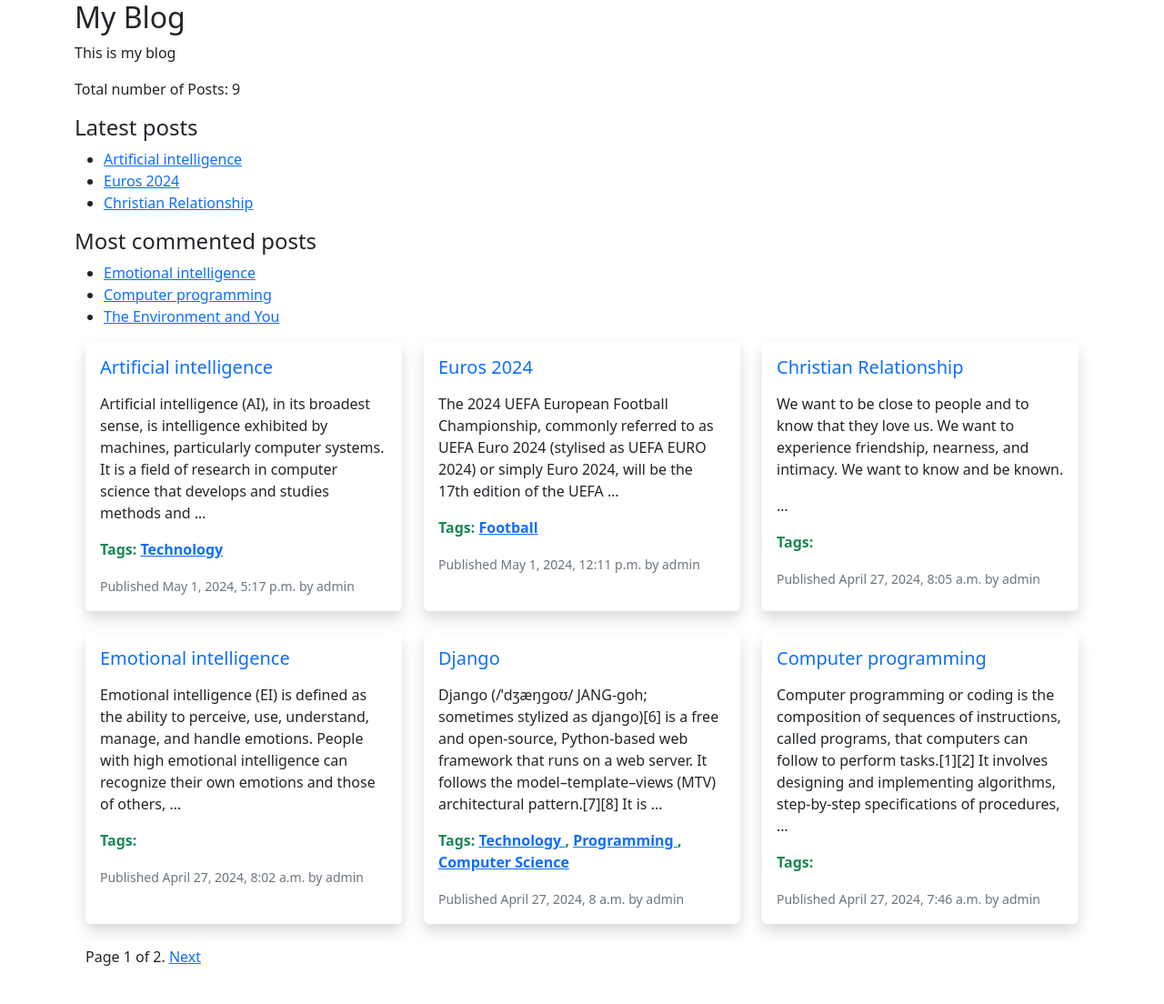
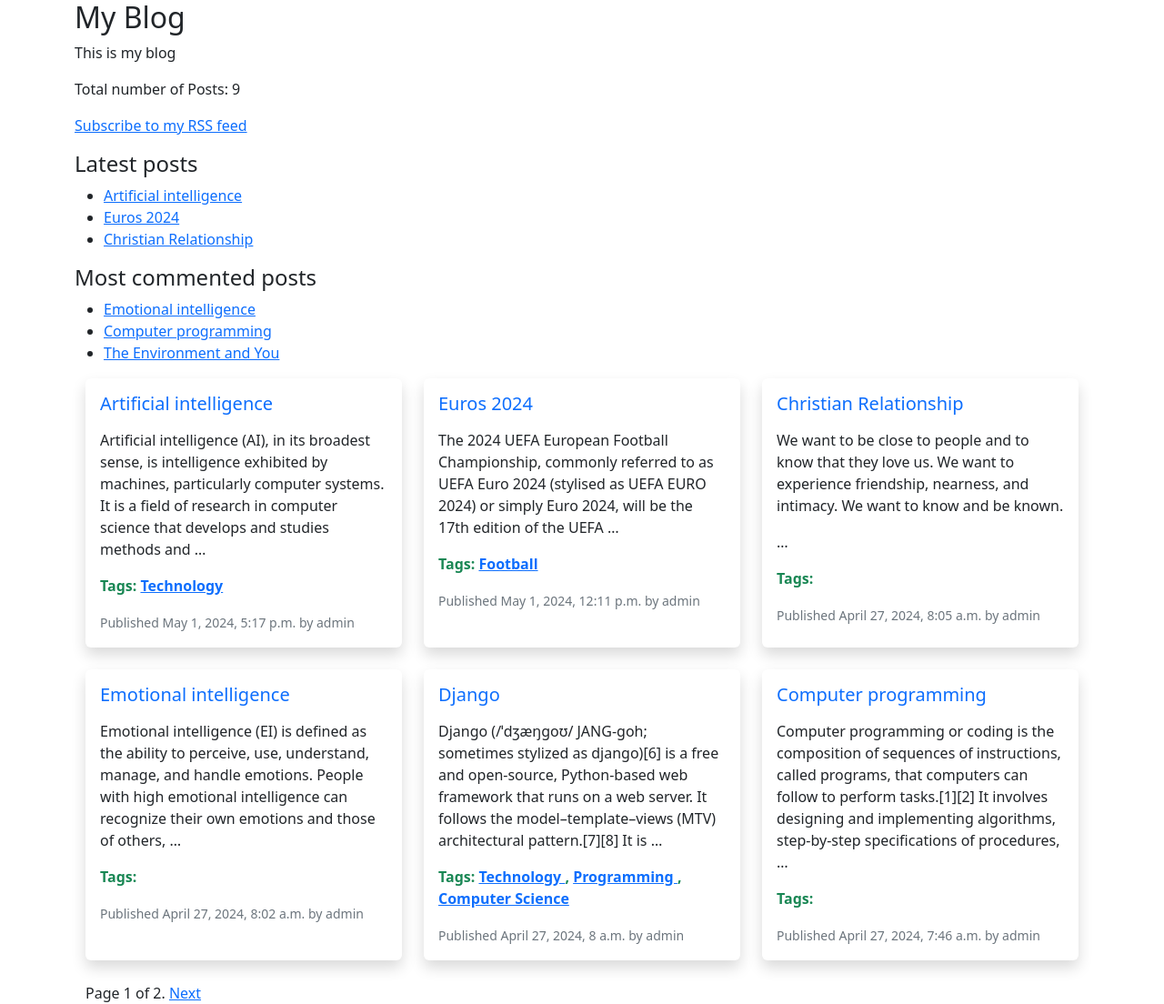
Before and after one commit to OfomiMatthew/forum-site, a Django app: page / in a window 1280 px wide. Shown: the whole page at 91% size. Before the commit the page ends 1062 px from the top, so only its background shows below. Run offline with Django 5.2, Linux system fonts and the light colour scheme; data comes from the database, SQL or seed files in the repository; both versions use the stored data as it was after the commit; parts of the project's set-up code (start-up, migrations or seed data) failed here and were passed over.

Commit message:
RSS feed added

```diff
--- a/forumsite/templates/forumsite/base.html
+++ b/forumsite/templates/forumsite/base.html
@@ -1,4 +1,4 @@
-{% comment %} {% load static %}  {% endcomment %}
+
 
 {% load forumsite_tags %}
 <!DOCTYPE html>
@@ -19,6 +19,9 @@
       <h2 class="">My Blog</h2>
       <p>This is my blog</p>
       <p>Total number of Posts: {% my_tag %}</p>
+      <p>
+        <a href="{% url 'forumsite:post_feed' %}">Subscribe to my RSS feed</a>
+      </p>
       <h3 class="fs-4">Latest posts</h3>
       {% show_latest_posts 3 %}
       <h3 class="fs-4">Most commented posts</h3>
```
Also changed, not shown: db.sqlite3.
